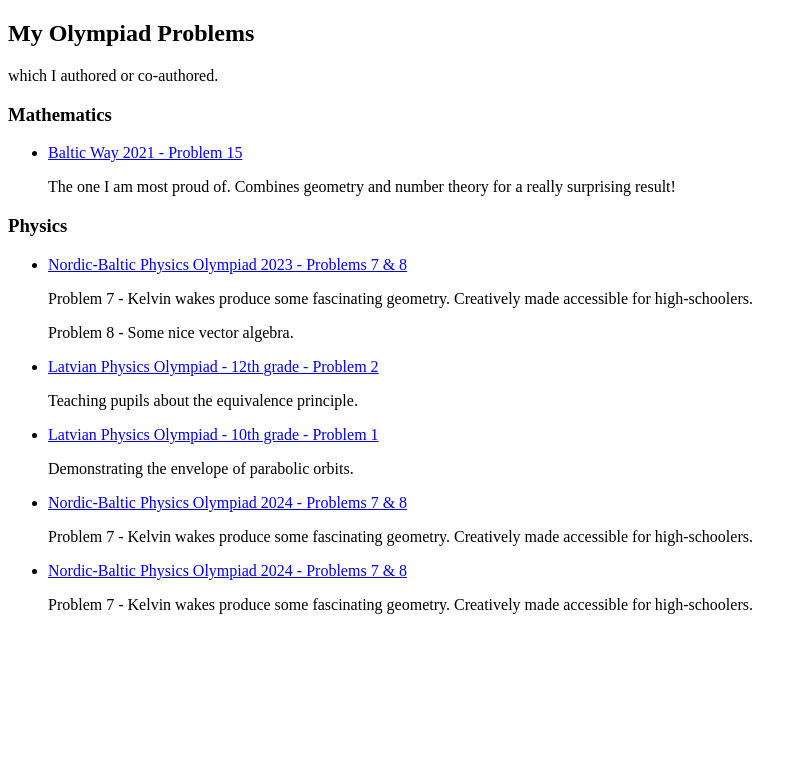
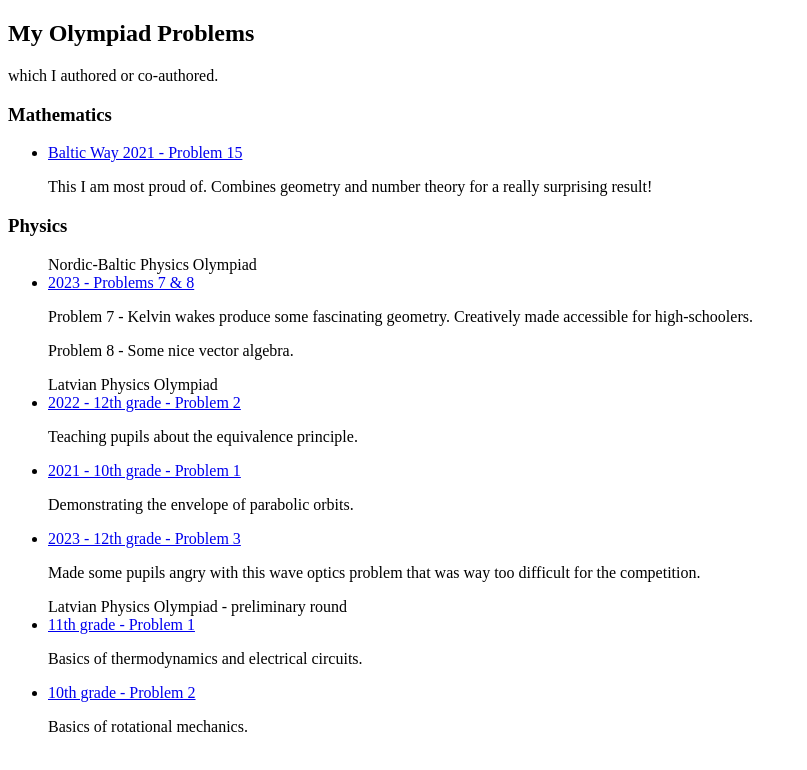
Before and after one commit to janishuns/janishuns.github.io, a plain HTML site: page olympiad_problems.html in a window 1280 px wide. Shown: the whole page, without its empty margins (0-807 px from the left). Drawn offline with Linux system fonts and the light colour scheme.

Commit message:
add problems

```diff
--- a/olympiad_problems.html
+++ b/olympiad_problems.html
@@ -12,31 +12,39 @@
   <h3> Mathematics </h3>
   <ul class="icons">
 					<li><a href="https://drive.google.com/file/d/13YPBDxsZ5XDqtgkh4nH2iTd9wR0gaps8/view" target="_blank" class="button icon fa-street-view">Baltic Way 2021 - Problem 15</a></li>
-          <p> The one I am most proud of. Combines geometry and number theory for a really surprising result! </p>
+          <p> This I am most proud of. Combines geometry and number theory for a really surprising result! </p>
 	</ul>
 
   <h3> Physics </h3>
   <ul class="icons">
-					<li><a href="https://nbpho.ee/wp-content/uploads/2024/04/NBPhO_2024_problems_v1.0.pdf" class="button icon fa-book">Nordic-Baltic Physics Olympiad 2023 - Problems 7 & 8</a>
+	  Nordic-Baltic Physics Olympiad
+		  <li><a href="https://nbpho.ee/wp-content/uploads/2024/04/NBPhO_2024_problems_v1.0.pdf" class="button icon fa-book">2023 - Problems 7 & 8</a>
 					</li>
           <p> Problem 7 - Kelvin wakes produce some fascinating geometry. Creatively made accessible for high-schoolers. </p>
           <p> Problem 8 - Some nice vector algebra. </p>
 
-          <li><a href="VFO_III_2022_T12.2.pdf" class="button icon fa-book">Latvian Physics Olympiad - 12th grade - Problem 2 </a>
+	  Latvian Physics Olympiad
+          <li><a href="VFO_III_2022_12.T2.pdf" class="button icon fa-book">2022 - 12th grade - Problem 2 </a>
 					</li>
           <p> Teaching pupils about the equivalence principle. </p>
 
-          <li><a href="VFO_III_2021_10.T1.pdf" class="button icon fa-book">Latvian Physics Olympiad - 10th grade - Problem 1</a>
+          <li><a href="VFO_III_2021_10.T1.pdf" class="button icon fa-book">2021 - 10th grade - Problem 1</a>
 					</li>
           <p> Demonstrating the envelope of parabolic orbits. </p>
 
-          <li><a href="https://nbpho.ee/wp-content/uploads/2024/04/NBPhO_2024_problems_v1.0.pdf" class="button icon fa-book">Nordic-Baltic Physics Olympiad 2024 - Problems 7 & 8</a>
+	  	  <li><a href="VFO_III_2023_12.3.pdf" class="button icon fa-book">2023 - 12th grade - Problem 3</a>
 					</li>
-          <p> Problem 7 - Kelvin wakes produce some fascinating geometry. Creatively made accessible for high-schoolers. </p>
+          <p> Made some pupils angry with this wave optics problem that was way too difficult for the competition.</p>
 
-          <li><a href="https://nbpho.ee/wp-content/uploads/2024/04/NBPhO_2024_problems_v1.0.pdf" class="button icon fa-book">Nordic-Baltic Physics Olympiad 2024 - Problems 7 & 8</a>
+	  Latvian Physics Olympiad - preliminary round
+	  	  <li><a href="VFO_II_2021_11.1.pdf" class="button icon fa-book">11th grade - Problem 1</a>
 					</li>
-          <p> Problem 7 - Kelvin wakes produce some fascinating geometry. Creatively made accessible for high-schoolers. </p>
+          <p> Basics of thermodynamics and electrical circuits. </p>
+
+          <li><a href="VFO_II_2021_10.2.pdf" class="button icon fa-book">10th grade - Problem 2</a>
+					</li>
+          <p> Basics of rotational mechanics. </p>
+
 	</ul>
 </body>
 </html>
```
